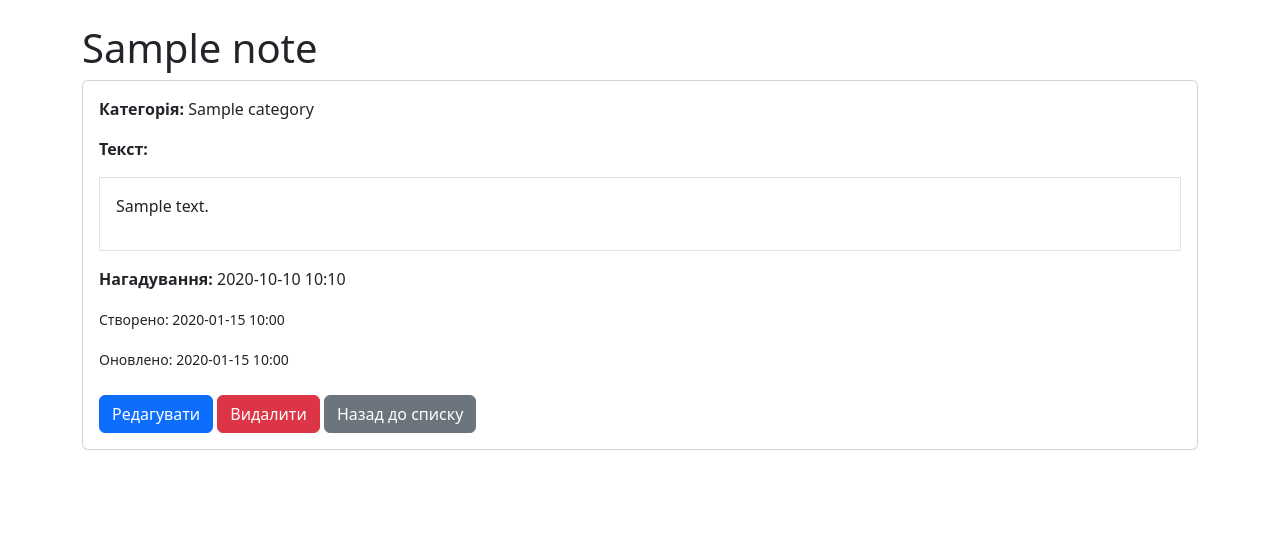
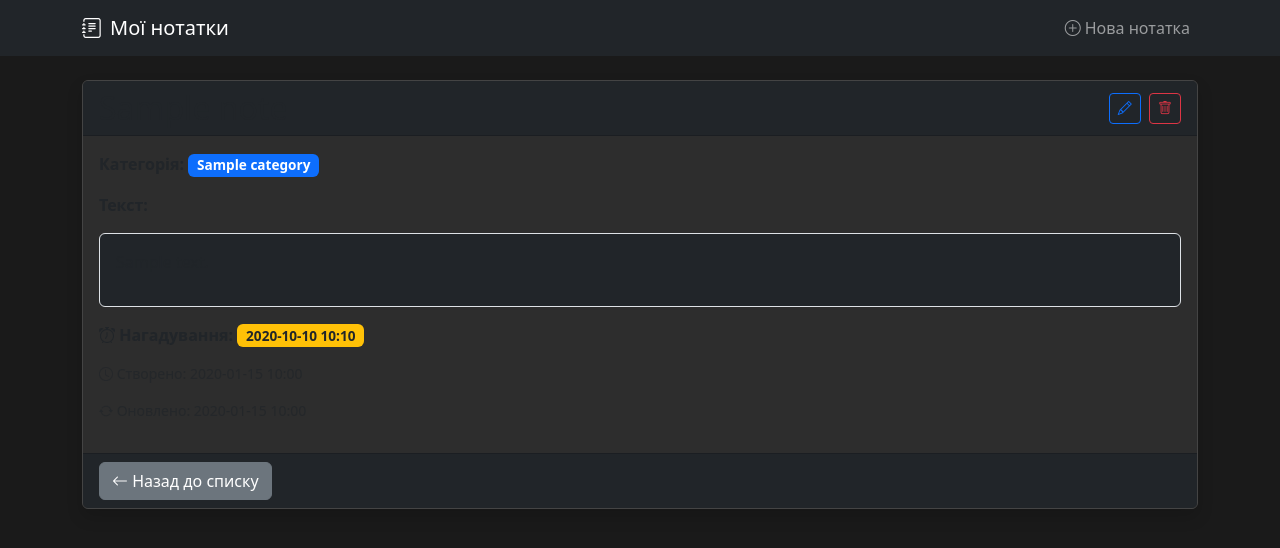
Before and after one commit to Jopkabulbi123/notes_app, a Django app: template notes/templates/notes/note_detail.html in a window 1280 px wide. Shown: the top 548 px of the page. Run offline with Django 3.2, Linux system fonts and the light colour scheme; the template is opened without the code that fills it: most values are stand-ins (such as "Sample title", 1, 10 or a date in 2020).

Commit message:
dark theme!! and other

```diff
--- a/notes/forms.py
+++ b/notes/forms.py
@@ -4,7 +4,7 @@
 class NoteForm(forms.ModelForm):
     class Meta:
         model = Note
-        fields = ['title', 'content', 'category']
+        fields = ['title', 'text', 'category', 'reminder']
 
 class NoteFilterForm(forms.Form):
     search = forms.CharField(required=False, label='Пошук')
--- a/notes/templates/base.html
+++ b/notes/templates/base.html
@@ -5,11 +5,58 @@
     <meta name="viewport" content="width=device-width, initial-scale=1">
     <title>Notes App</title>
     <link href="https://cdn.jsdelivr.net/npm/bootstrap@5.3.0/dist/css/bootstrap.min.css" rel="stylesheet">
+    <link href="https://cdn.jsdelivr.net/npm/bootstrap-icons@1.10.0/font/bootstrap-icons.css" rel="stylesheet">
+    <style>
+        body {
+            background-color: #1a1a1a;
+            color: #f8f9fa;
+        }
+        .card, .list-group-item {
+            background-color: #2d2d2d;
+            border-color: #444;
+        }
+        .navbar {
+            background-color: #212529 !important;
+        }
+        .form-control, .form-select {
+            background-color: #343a40;
+            border-color: #495057;
+            color: #f8f9fa;
+        }
+        .btn-secondary {
+            background-color: #6c757d;
+            border-color: #6c757d;
+        }
+        .badge {
+            font-size: 0.85em;
+        }
+    </style>
 </head>
 <body>
-    <div class="container mt-4">
+    <nav class="navbar navbar-expand-lg navbar-dark mb-4">
+        <div class="container">
+            <a class="navbar-brand" href="{% url 'note_list' %}">
+                <i class="bi bi-journal-text me-2"></i>Мої нотатки
+            </a>
+            <button class="navbar-toggler" type="button" data-bs-toggle="collapse" data-bs-target="#navbarNav">
+                <span class="navbar-toggler-icon"></span>
+            </button>
+            <div class="collapse navbar-collapse" id="navbarNav">
+                <ul class="navbar-nav ms-auto">
+                    <li class="nav-item">
+                        <a class="nav-link" href="{% url 'note_create' %}">
+                            <i class="bi bi-plus-circle me-1"></i>Нова нотатка
+                        </a>
+                    </li>
+                </ul>
+            </div>
+        </div>
+    </nav>
+
+    <div class="container mb-5">
         {% block content %}{% endblock %}
     </div>
+
     <script src="https://cdn.jsdelivr.net/npm/bootstrap@5.3.0/dist/js/bootstrap.bundle.min.js"></script>
 </body>
 </html>
--- a/notes/templates/notes/note_detail.html
+++ b/notes/templates/notes/note_detail.html
@@ -1,29 +1,43 @@
 {% extends 'base.html' %}
 
 {% block content %}
-<h1>{{ note.title }}</h1>
-
-<div class="card">
+<div class="card shadow">
+    <div class="card-header bg-dark">
+        <div class="d-flex justify-content-between align-items-center">
+            <h2 class="mb-0">{{ note.title }}</h2>
+            <div>
+                <a href="{% url 'note_edit' note.pk %}" class="btn btn-sm btn-outline-primary me-1">
+                    <i class="bi bi-pencil"></i>
+                </a>
+                <a href="{% url 'note_delete' note.pk %}" class="btn btn-sm btn-outline-danger">
+                    <i class="bi bi-trash"></i>
+                </a>
+            </div>
+        </div>
+    </div>
     <div class="card-body">
         {% if note.category %}
-        <p><strong>Категорія:</strong> {{ note.category }}</p>
+        <p><strong>Категорія:</strong> <span class="badge bg-primary">{{ note.category }}</span></p>
         {% endif %}
 
         <p><strong>Текст:</strong></p>
-        <div class="border p-3 mb-3">{{ note.text|linebreaks }}</div>
+        <div class="border rounded p-3 mb-3 bg-dark">{{ note.text|linebreaks }}</div>
 
         {% if note.reminder %}
-        <p><strong>Нагадування:</strong> {{ note.reminder|date:"Y-m-d H:i" }}</p>
+        <p><strong><i class="bi bi-alarm"></i> Нагадування:</strong>
+            <span class="badge bg-warning text-dark">{{ note.reminder|date:"Y-m-d H:i" }}</span>
+        </p>
         {% endif %}
 
-        <p><small>Створено: {{ note.created_at|date:"Y-m-d H:i" }}</small></p>
-        <p><small>Оновлено: {{ note.updated_at|date:"Y-m-d H:i" }}</small></p>
-
-        <div class="mt-4">
-            <a href="{% url 'note_edit' note.pk %}" class="btn btn-primary">Редагувати</a>
-            <a href="{% url 'note_delete' note.pk %}" class="btn btn-danger">Видалити</a>
-            <a href="{% url 'note_list' %}" class="btn btn-secondary">Назад до списку</a>
+        <div class="text-muted small">
+            <p><i class="bi bi-clock"></i> Створено: {{ note.created_at|date:"Y-m-d H:i" }}</p>
+            <p><i class="bi bi-arrow-repeat"></i> Оновлено: {{ note.updated_at|date:"Y-m-d H:i" }}</p>
         </div>
+    </div>
+    <div class="card-footer bg-dark">
+        <a href="{% url 'note_list' %}" class="btn btn-secondary">
+            <i class="bi bi-arrow-left"></i> Назад до списку
+        </a>
     </div>
 </div>
 {% endblock %}
```
Also changed, not shown: notes/admin.py (+8 -1 lines), notes/models.py (+3 -4 lines), notes/templates/notes/note_confirm_delete.html (+20 -8 lines), notes/templates/notes/note_form.html (+43 -7 lines), notes/templates/notes/note_list.html (+53 -21 lines), notes/views.py (+25 -2 lines), db.sqlite3, notes/migrations/0003_rename_content_note_text_note_updated_at.py (added).
